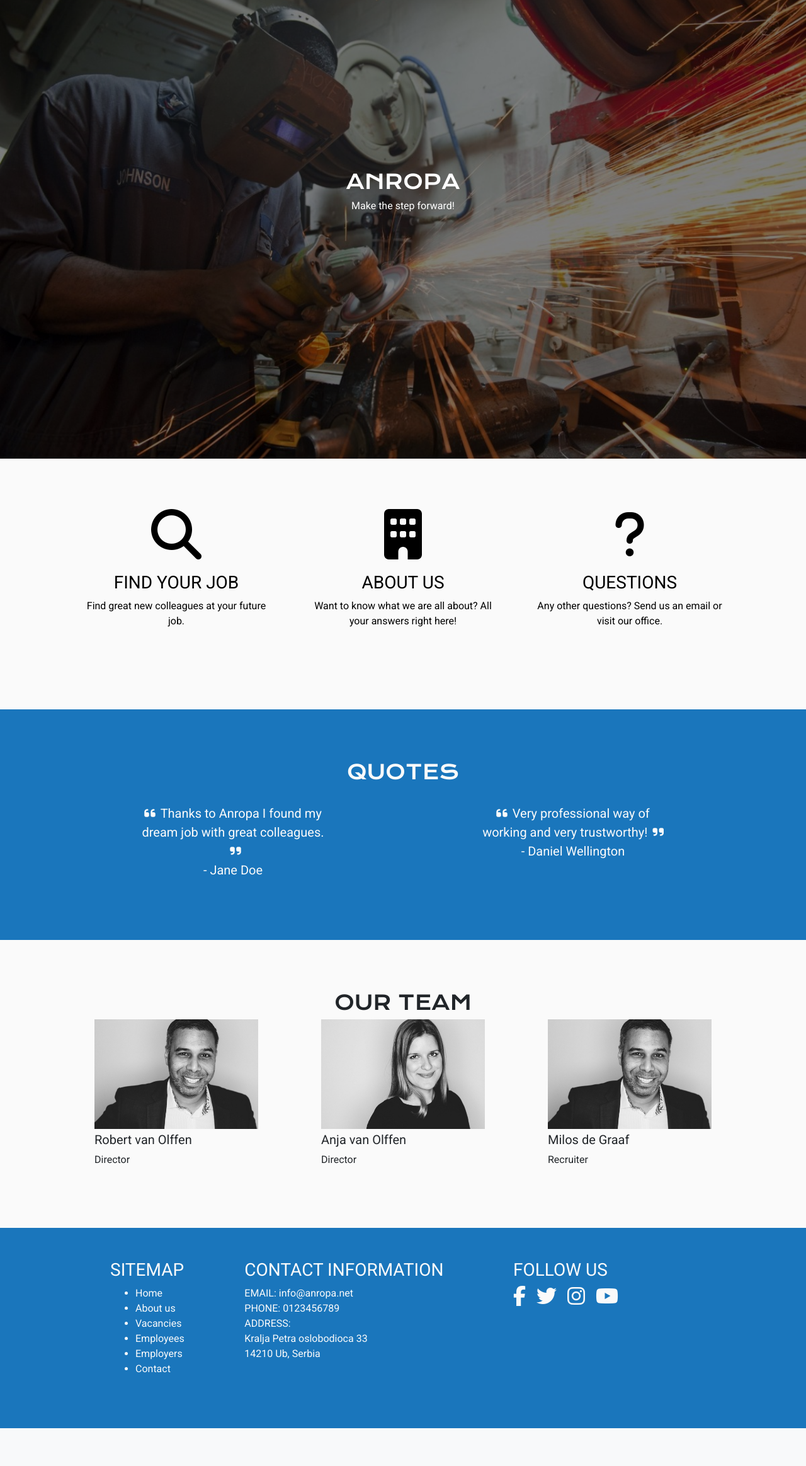
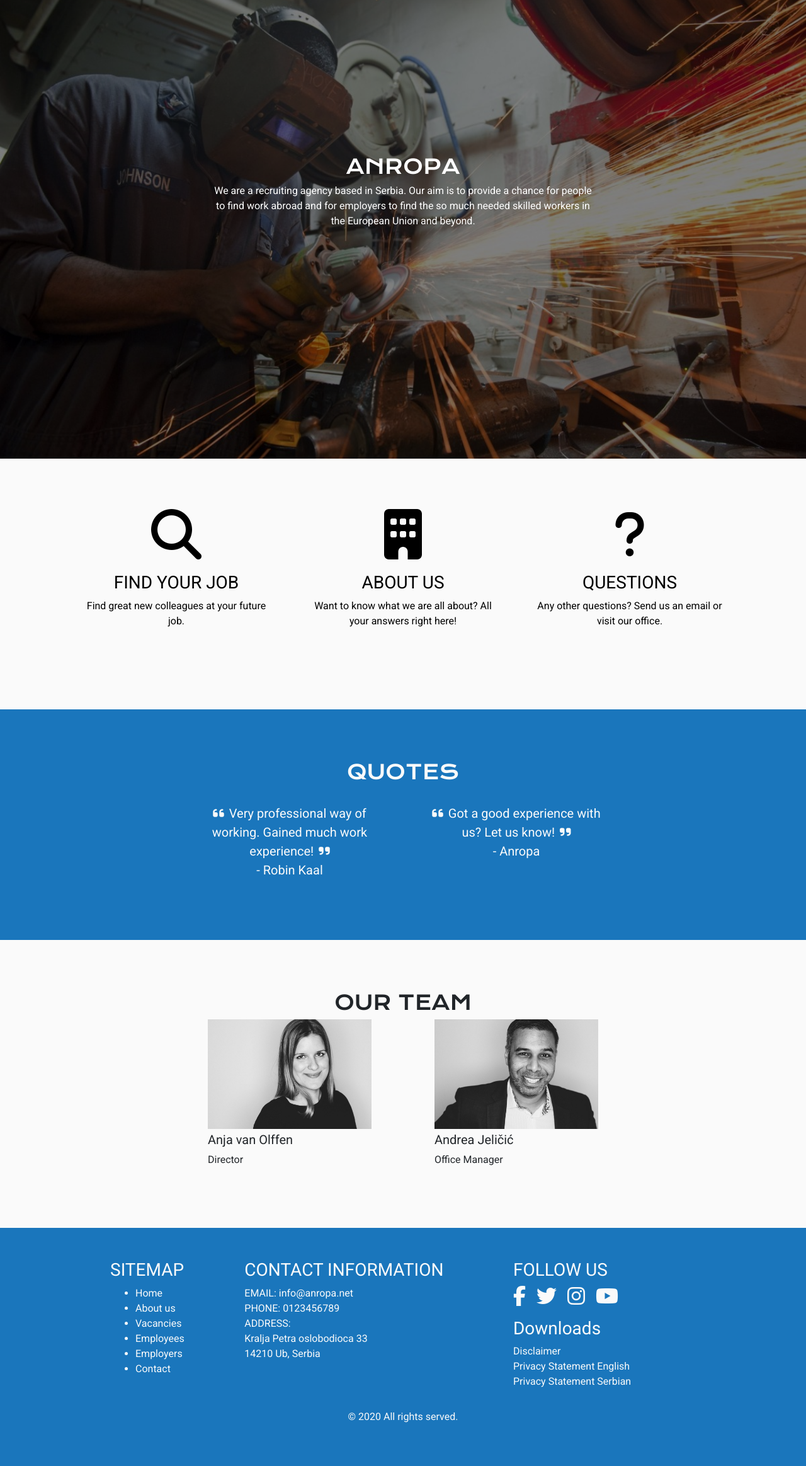
Before and after one commit to Code-Institute-Submissions/Albastraoz-anropa, a Flask app: page / in a window 1280 px wide. Shown: the part 72-2399 px from the top of the page at 63% size. Before the commit the page ends 2339 px from the top, so only its background shows below. Run offline with Flask 2, Linux system fonts and the light colour scheme; some libraries are stand-ins or nearby versions.

Commit message:
Version 1.46 - Added favicon and updated some content and design.

```diff
--- a/static/css/styles.css
+++ b/static/css/styles.css
@@ -33,6 +33,15 @@ a:hover {
 
 .colors-white {
     background-color: #fafafa;
+}
+
+.content-text {
+    color: #1A76BC;
+}
+
+.content-text:hover {
+    color: #1A76BC;
+    text-decoration: underline;
 }
 
 /* NAVBAR */
@@ -104,6 +113,10 @@ a:hover {
 /* HOMEPAGE STYLING */
 .content-box {
     padding: 50px 0;
+}
+
+.index-intro {
+    max-width: 600px;
 }
 
 .welcome-container {
--- a/templates/base.html
+++ b/templates/base.html
@@ -6,6 +6,8 @@
     <meta name="viewport" content="width=device-width, initial-scale=1.0">
     <meta http-equiv="X-UA-Compatible" content="ie=edge">
     <title>Anropa</title>
+    <!--HERE I IMPORT THE FAVICON-->
+    <link rel="shortcut icon" type="image/png" href="/static/images/favicon.png">
 
     <!--HERE I IMPORTED BOOTSTRAP 4.3 STYLESHEET SOURCE: https://getbootstrap.com/docs/4.3/getting-started/download/-->
     <link rel="stylesheet" href="https://stackpath.bootstrapcdn.com/bootstrap/4.3.1/css/bootstrap.min.css"
@@ -112,6 +114,13 @@
                         </a>
                     </li>
                 </ul>
+                <h3>Downloads</h3>
+                <p><a href="/static/documents/disclaimer.rtf" target="_blank" class="footer-link">Disclaimer</a><br>
+                <a href="/static/documents/privacy_statement_english.rtf" target="_blank" class="footer-link">Privacy Statement English</a><br>
+                <a href="/static/documents/privacy_statement_serbian.rtf" target="_blank" class="footer-link">Privacy Statement Serbian</a></p>
+            </div>
+            <div class="col-12">
+                <p class="text-center">© 2020 All rights served.</p>
             </div>
         </div>
     </footer>
--- a/templates/employees.html
+++ b/templates/employees.html
@@ -37,12 +37,10 @@
             <h3>How to start your new adventure.</h3>
         </div>
         <div class="col-12 col-md-6">
-            <p class="main-paragraph-spacing">Start with filling in our NOK form which you can find HERE and create a
-                profile on our website where you can add your resume.</p>
+            <p class="main-paragraph-spacing">Start with creating an account on our website. Fill out your information and upload your documents before you apply for you future job.</p>
         </div>
         <div class="col-12 col-md-6">
-            <p class="main-paragraph-spacing">If you have any questions feel free to contact us or visit our office in
-                the beautifull Ub.</p>
+            <p class="main-paragraph-spacing">If you have any questions or you need help please feel free to <a href="{{url_for('contact')}}" class="content-text">contact us</a> or come to our office. Our team is happy to help you.</p>
         </div>
     </div>
 </div>
--- a/templates/index.html
+++ b/templates/index.html
@@ -7,7 +7,7 @@
         <div class="col-12">
             <section class="jumbotron">
                 <h1>ANROPA</h1>
-                <p>Make the step forward!</p>
+                <p class="index-intro">We are a recruiting agency based in Serbia. Our aim is to provide a chance for people to find work abroad and for employers to find the so much needed skilled workers in the European Union and beyond.</p>
             </section>
         </div>
     </div>
@@ -50,19 +50,17 @@
             <h1>QUOTES</h1>
         </div>
     </div>
-    <div class="row pt-4">
-        <div class="col-12 col-md-6">
+    <div class="row pt-4 justify-content-center">
+        <div class="col-12 col-md-4">
             <blockquote class="blockquote">
-                <p class="home-paragraph"><i class="fas fa-quote-left pr-2"></i>Thanks to Anropa I found my dream job
-                    with great colleagues.<i class="fas fa-quote-right pl-2"></i></p>
-                <p>- Jane Doe</p>
+                <p class="home-paragraph"><i class="fas fa-quote-left pr-2"></i>Very professional way of working. Gained much work experience!<i class="fas fa-quote-right pl-2"></i></p>
+                <p>- Robin Kaal</p>
             </blockquote>
         </div>
-        <div class="col-12 col-md-6">
+        <div class="col-12 col-md-4">
             <blockquote class="blockquote">
-                <p class="home-paragraph"><i class="fas fa-quote-left pr-2"></i>Very professional way of working and
-                    very trustworthy!<i class="fas fa-quote-right pl-2"></i></p>
-                <p>- Daniel Wellington</p>
+                <p class="home-paragraph"><i class="fas fa-quote-left pr-2"></i>Got a good experience with us? Let us know!<i class="fas fa-quote-right pl-2"></i></p>
+                <p>- Anropa</p>
             </blockquote>
         </div>
     </div>
@@ -75,12 +73,12 @@
             <h1>OUR TEAM</h1>
         </div>
     </div>
-    <div class="row">
-        <div class="col-12 col-md-4 team-members">
+    <div class="row justify-content-center">
+        <!--<div class="col-12 col-md-4 team-members">
             <img class="team-photo" src="/static/images/male-portrait.jpg" alt="Photo staff">
             <h5>Robert van Olffen</h5>
             <p>Director</p>
-        </div>
+        </div>-->
         <div class="col-12 col-md-4 team-members">
             <img class="team-photo" src="/static/images/female-portrait.jpg" alt="Photo staff">
             <h5>Anja van Olffen</h5>
@@ -88,8 +86,8 @@
         </div>
         <div class="col-12 col-md-4 team-members">
             <img class="team-photo" src="/static/images/male-portrait.jpg" alt="Photo staff">
-            <h5>Milos de Graaf</h5>
-            <p>Recruiter</p>
+            <h5>Andrea Jeličić</h5>
+            <p>Office Manager</p>
         </div>
     </div>
 </div>
--- a/templates/profile.html
+++ b/templates/profile.html
@@ -392,8 +392,11 @@
                             <button type="submit" class="btn btn-primary">Add</button>
                         </form>
                         {% if user.cv_file %}
+                        <hr>
                         {% for file in user.cv_file %}
-                        <a href="/file/{{file}}" target="_blank">{{ file[40:] }}</a><a href="{{ url_for('delete_file', del_file=file )}}">Delete</a><br>
+                        <div class="pb-2">
+                        <a href="/file/{{file}}" target="_blank" style="font-size: 18px;">{{ file[40:] }}</a><a href="{{ url_for('delete_file', del_file=file )}}" class="btn btn-danger btn-sm ml-2">Delete</a>
+                        </div>
                         {% endfor %}
                         {% endif %}
                         <div class="tab-bottom-spacing"></div>
```
Also changed, not shown: templates/aboutus.html (+4 -4 lines), templates/employers.html (+4 -6 lines), static/images/favicon.png (added), 3 other files.
